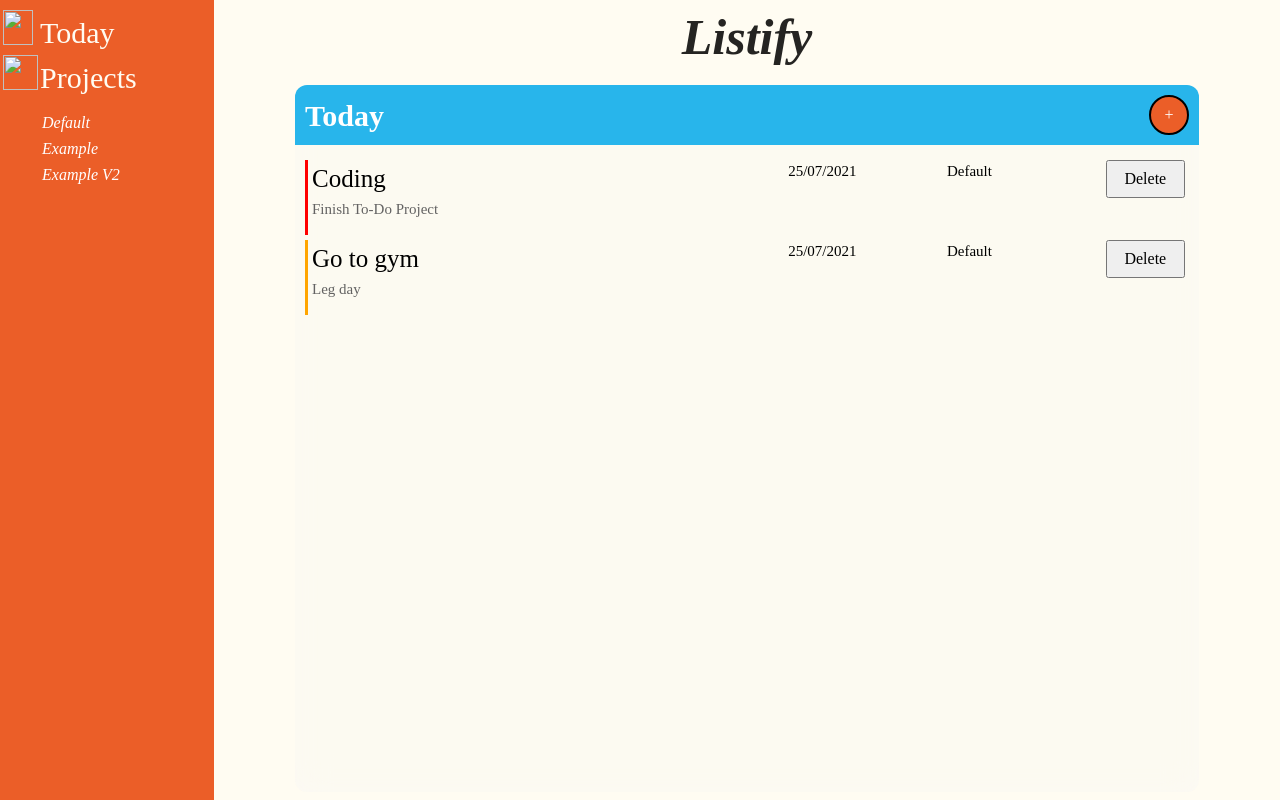
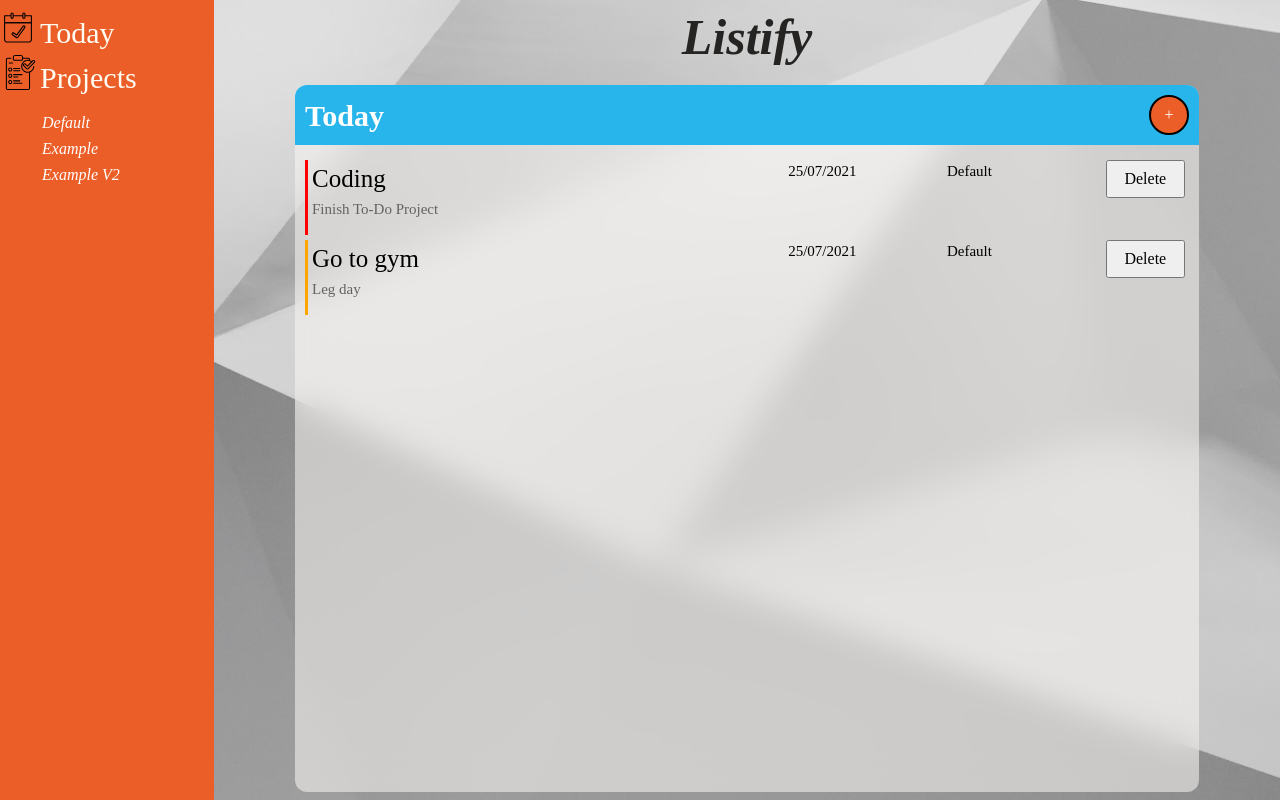
Before and after one commit to hmoh24/todo, a plain HTML site: page index.html in a window 1280 px wide. Drawn offline with Linux system fonts and the light colour scheme.

Commit message:
Update file pathing

```diff
--- a/index.html
+++ b/index.html
@@ -13,8 +13,8 @@
       <div id='content'></div>
     </div>
     <div id='sideBar'>
-      <button id='today' class='buttonLinks'><img src='/src/calendar.svg' class='icons' id='todayIcon'>Today</button>
-      <button id='projects' class='buttonLinks'><img src='/src/briefing.svg' class='icons'>Projects</button>
+      <button id='today' class='buttonLinks'><img src='calendar.svg' class='icons' id='todayIcon'>Today</button>
+      <button id='projects' class='buttonLinks'><img src='briefing.svg' class='icons'>Projects</button>
     </div>
 
     <div id='formHolder'>
--- a/main.css
+++ b/main.css
@@ -77,7 +77,7 @@ select {
 
 html {
     background-color: #fffcf2;
-    background-image: url('/src/patternBackground.jpg');
+    background-image: url('patternBackground.jpg');
     background-repeat: no-repeat;
     background-size: cover;
     height: 100%;
```
